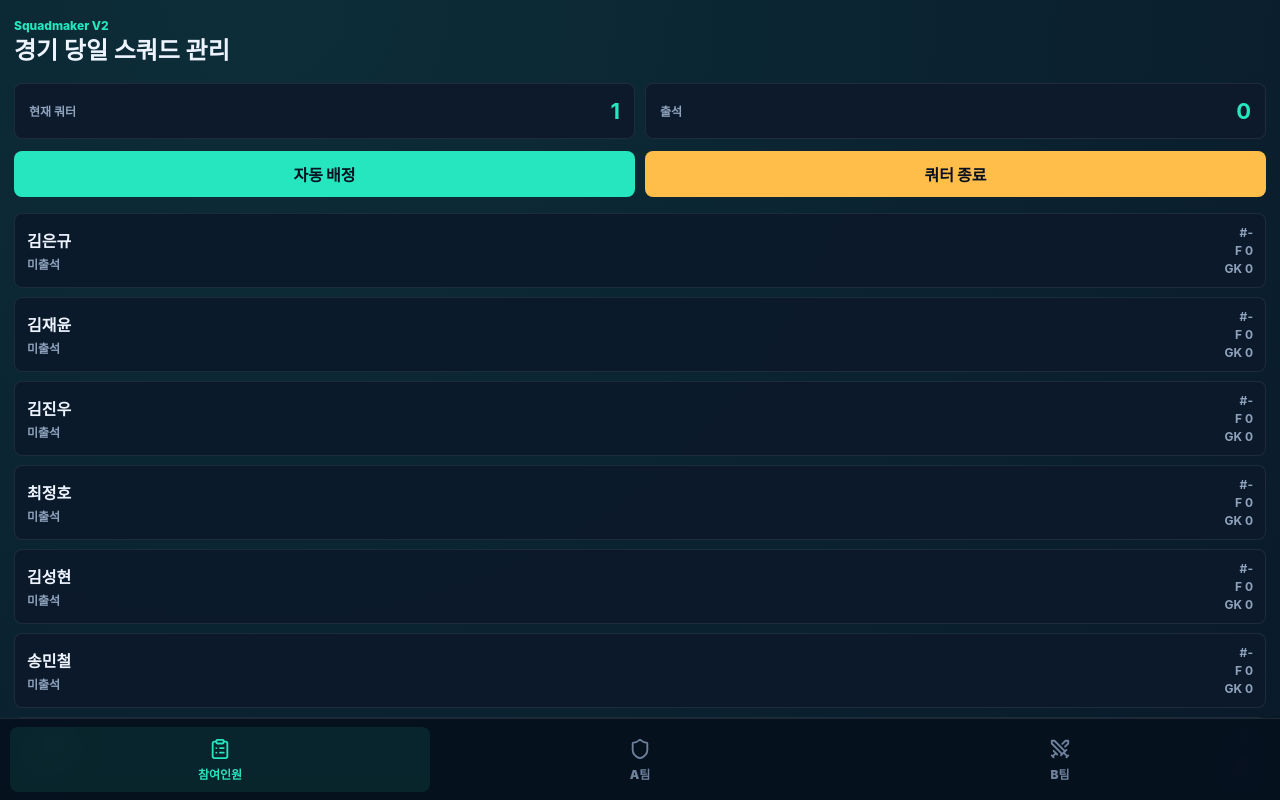
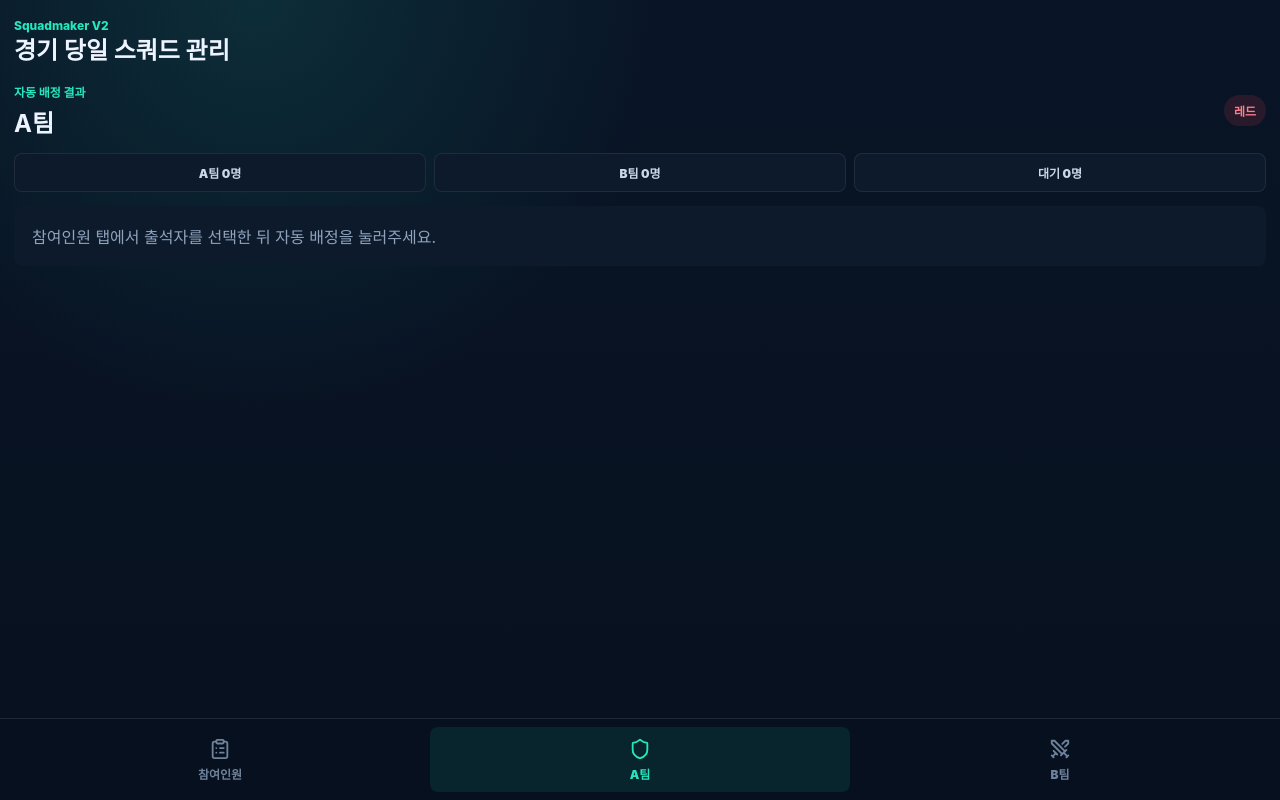
Before and after one commit to lsi307-create/squadmaker, a React (Vite) app: page / in a window 1280 px wide. Both pictures are taken after a click on the button "자동 배정". Shown: the top 800 px of the page. Built offline with nearby package versions, Linux system fonts and the light colour scheme.

Commit message:
feat: show assigned teams after auto assign

```diff
--- a/src/App.tsx
+++ b/src/App.tsx
@@ -2,6 +2,7 @@ import { useState } from "react";
 import { BottomNav, type TabKey } from "./components/BottomNav";
 import { ParticipantsTab } from "./components/ParticipantsTab";
 import { PlayerActionSheet } from "./components/PlayerActionSheet";
+import { TeamTab } from "./components/TeamTab";
 import { autoAssign } from "./domain/assignment";
 import { defaultRoster } from "./domain/defaultRoster";
 import { createMatchDay, finishQuarter, markPresent, setPlayerStatus } from "./domain/session";
@@ -29,6 +30,11 @@ export default function App() {
     setSelectedPlayer(null);
   };
 
+  const handleAutoAssign = () => {
+    setSession((current) => autoAssign(current));
+    setActiveTab("teamA");
+  };
+
   return (
     <main className="app-shell">
       <header className="app-header">
@@ -40,12 +46,12 @@ export default function App() {
         <ParticipantsTab
           session={session}
           onPlayerTap={handlePlayerTap}
-          onAutoAssign={() => setSession((current) => autoAssign(current))}
+          onAutoAssign={handleAutoAssign}
           onFinishQuarter={() => setSession((current) => finishQuarter(current))}
         />
       )}
-      {activeTab === "teamA" && <section className="tab-panel">A팀 전술판 준비 중</section>}
-      {activeTab === "teamB" && <section className="tab-panel">B팀 전술판 준비 중</section>}
+      {activeTab === "teamA" && <TeamTab session={session} side="A" />}
+      {activeTab === "teamB" && <TeamTab session={session} side="B" />}
 
       <PlayerActionSheet playerName={selectedPlayer} onClose={() => setSelectedPlayer(null)} onStatus={handleStatus} />
       <BottomNav activeTab={activeTab} onChange={setActiveTab} />
--- /dev/null
+++ b/src/components/TeamTab.tsx
@@ -0,0 +1,56 @@
+import type { MatchDaySession, TeamSide } from "../domain/types";
+
+interface TeamTabProps {
+  session: MatchDaySession;
+  side: TeamSide;
+}
+
+export function TeamTab({ session, side }: TeamTabProps) {
+  const team = side === "A" ? session.assignments.teamA : session.assignments.teamB;
+  const keeper = session.assignments.goalkeepers[side];
+
+  return (
+    <section className="tab-panel team-tab" aria-labelledby={`team-${side}-title`}>
+      <div className="team-header">
+        <div>
+          <p className="eyebrow">자동 배정 결과</p>
+          <h2 id={`team-${side}-title`}>{side}팀</h2>
+        </div>
+        <span className={`team-badge team-badge-${side}`}>{side === "A" ? "레드" : "블루"}</span>
+      </div>
+
+      <div className="team-stats" aria-label="팀 배정 현황">
+        <span>A팀 {session.assignments.teamA.length}명</span>
+        <span>B팀 {session.assignments.teamB.length}명</span>
+        <span>대기 {session.assignments.bench.length}명</span>
+      </div>
+
+      <div className="team-list">
+        {team.length === 0 ? (
+          <p className="empty-state">참여인원 탭에서 출석자를 선택한 뒤 자동 배정을 눌러주세요.</p>
+        ) : (
+          team.map((name, index) => (
+            <article className="team-player" key={name}>
+              <span className="team-player__number">{index + 1}</span>
+              <span>
+                <strong>{name}</strong>
+                {keeper === name && <small>GK 추천</small>}
+              </span>
+            </article>
+          ))
+        )}
+      </div>
+
+      {session.assignments.bench.length > 0 && (
+        <section className="bench-section" aria-label="대기자">
+          <h3>대기</h3>
+          <div className="bench-list">
+            {session.assignments.bench.map((name) => (
+              <span key={name}>{name}</span>
+            ))}
+          </div>
+        </section>
+      )}
+    </section>
+  );
+}
--- a/src/styles.css
+++ b/src/styles.css
@@ -217,3 +217,122 @@ button {
   color: #eef4ff;
   background: #1f3047;
 }
+
+.team-header {
+  display: flex;
+  align-items: center;
+  justify-content: space-between;
+  gap: 12px;
+}
+
+.team-header h2 {
+  margin: 4px 0 0;
+  font-size: 24px;
+}
+
+.team-badge {
+  border-radius: 999px;
+  padding: 7px 10px;
+  font-size: 12px;
+  font-weight: 900;
+}
+
+.team-badge-A {
+  color: #ff7d8a;
+  background: rgba(255, 71, 87, 0.13);
+}
+
+.team-badge-B {
+  color: #69a7ff;
+  background: rgba(59, 130, 246, 0.14);
+}
+
+.team-stats {
+  display: grid;
+  grid-template-columns: repeat(3, 1fr);
+  gap: 8px;
+  margin-top: 14px;
+}
+
+.team-stats span {
+  border-radius: 8px;
+  padding: 10px 6px;
+  color: #c9d8eb;
+  background: #0d1a2b;
+  border: 1px solid rgba(255, 255, 255, 0.08);
+  font-size: 12px;
+  font-weight: 900;
+  text-align: center;
+}
+
+.team-list {
+  display: grid;
+  gap: 9px;
+  margin-top: 14px;
+}
+
+.team-player {
+  display: flex;
+  align-items: center;
+  gap: 10px;
+  min-height: 54px;
+  border-radius: 8px;
+  padding: 10px;
+  background: rgba(13, 26, 43, 0.92);
+  border: 1px solid rgba(255, 255, 255, 0.08);
+}
+
+.team-player__number {
+  display: grid;
+  place-items: center;
+  width: 30px;
+  height: 30px;
+  border-radius: 8px;
+  color: #07111f;
+  background: #26e6bf;
+  font-weight: 900;
+}
+
+.team-player span:last-child {
+  display: flex;
+  flex-direction: column;
+  gap: 3px;
+}
+
+.team-player small {
+  color: #ffbd4a;
+  font-size: 12px;
+  font-weight: 900;
+}
+
+.empty-state {
+  margin: 0;
+  border-radius: 8px;
+  padding: 18px;
+  color: #8fa3bd;
+  background: #0d1a2b;
+}
+
+.bench-section {
+  margin-top: 18px;
+}
+
+.bench-section h3 {
+  margin: 0 0 8px;
+  font-size: 15px;
+}
+
+.bench-list {
+  display: flex;
+  flex-wrap: wrap;
+  gap: 8px;
+}
+
+.bench-list span {
+  border-radius: 999px;
+  padding: 7px 10px;
+  color: #c9d8eb;
+  background: #1f3047;
+  font-size: 12px;
+  font-weight: 800;
+}
```
Also changed, not shown: 1 other file (tests, documents, lock files or other folders).
